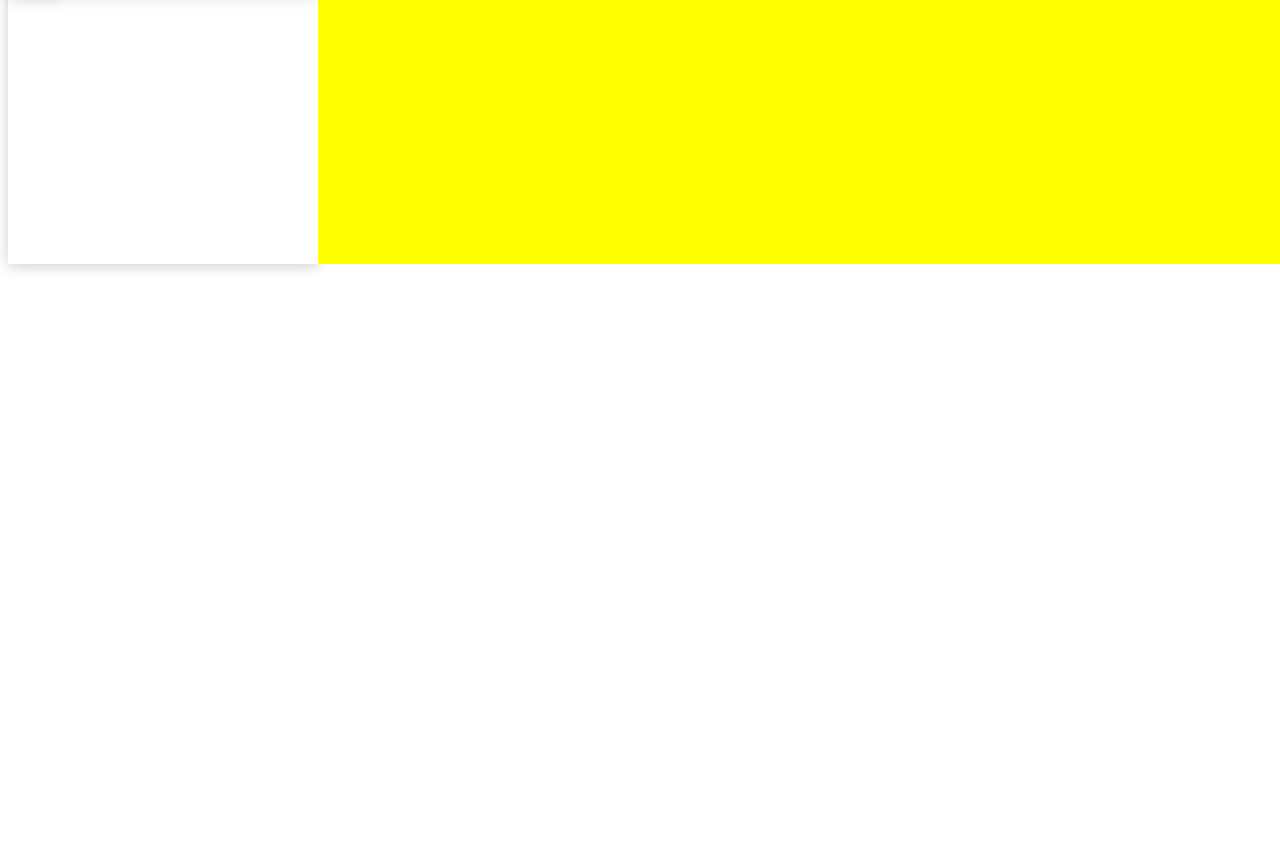
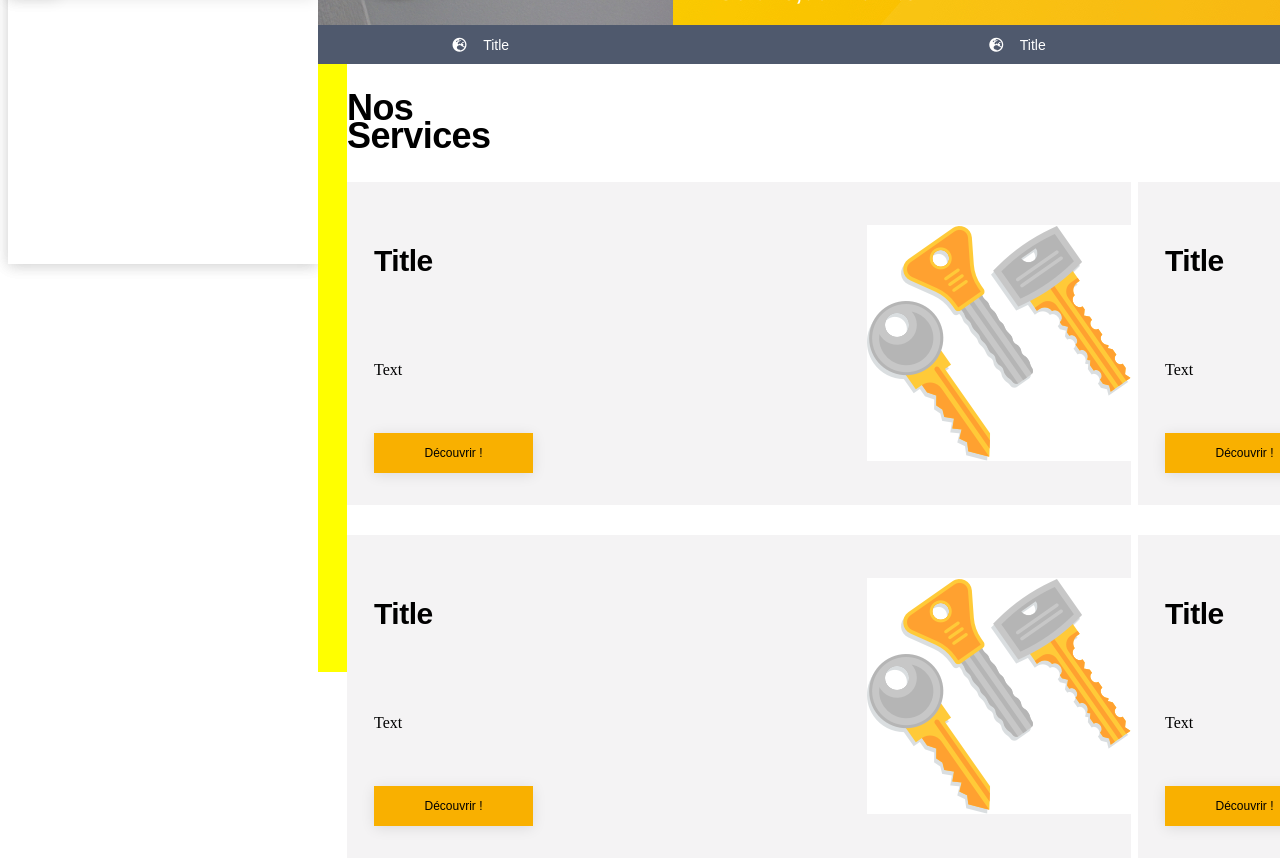
Before and after one commit to Marineincera/integrationTest, a plain HTML site: page index.html in a window 1280 px wide. Shown: the part 481-1339 px from the top of the page. Before the commit the page ends 800 px from the top, so only its background shows below. Drawn offline with Linux system fonts and the light colour scheme.

Commit message:
integration : services section done

```diff
--- a/index.html
+++ b/index.html
@@ -107,6 +107,66 @@
           <p>MEILLEURES VENTES</p>
         </div>
       </div>
+      <img class="group-32" src="images/Group32.jpg" alt="group32-image" />
+      <div class="group-22-rectangle container around-style">
+        <div class="group-22-rectangle-small container">
+          <i class="fas fa-globe-europe group-22-icon"></i>
+          <p>Title</p>
+        </div>
+        <div class="group-22-rectangle-small container">
+          <i class="fas fa-globe-europe group-22-icon"></i>
+          <p>Title</p>
+        </div>
+        <div class="group-22-rectangle-small container">
+          <i class="fas fa-globe-europe group-22-icon"></i>
+          <p>Title</p>
+        </div>
+      </div>
+      <div class="group-7 container column-direction">
+        <h2 class="nos-services">Nos Services</h2>
+        <div class="group-7-rectangle-big container">
+          <div class="group-7-rectangle-medium container">
+            <div class="group-7-rectangle-small container column-direction between-style">
+              <h3>Title</h3>
+              <p>Text</p>
+              <button class="yellow-button container">
+                <p>Découvrir !</p>
+              </button>
+            </div>
+            <img class="group-34" src="images/Group34.png" alt="group34-image" />
+          </div>
+          <div class="group-7-rectangle-medium container">
+            <div class="group-7-rectangle-small container column-direction between-style">
+              <h3>Title</h3>
+              <p>Text</p>
+              <button class="yellow-button container">
+                <p>Découvrir !</p>
+              </button>
+            </div>
+            <img class="group-34" src="images/Group34.png" alt="group34-image" />
+          </div>
+          <div class="group-7-rectangle-medium container">
+            <div class="group-7-rectangle-small container column-direction between-style">
+              <h3>Title</h3>
+              <p>Text</p>
+              <button class="yellow-button container">
+                <p>Découvrir !</p>
+              </button>
+            </div>
+            <img class="group-34" src="images/Group34.png" alt="group34-image" />
+          </div>
+          <div class="group-7-rectangle-medium container">
+            <div class="group-7-rectangle-small container column-direction between-style">
+              <h3>Title</h3>
+              <p>Text</p>
+              <button class="yellow-button container">
+                <p>Découvrir !</p>
+              </button>
+            </div>
+            <img class="group-34" src="images/Group34.png" alt="group34-image" />
+          </div>
+        </div>
+      </div>
     </div>
   </div>
   <script src="script.js"></script>
--- a/style.css
+++ b/style.css
@@ -60,16 +60,19 @@
     width: 20px;
     margin-right: 41px;
     margin-left: 27px;
+    align-items: center;
 }
 
 .group-67 {
     height: 61.15px;
     width: 239.88px;
+    align-items: center;
   }
 
 .group-25 {
     height: 50px;
     width: 644px;
+    align-items: center;
 }
 
 .group-25-rectangle {
@@ -98,6 +101,7 @@
     box-shadow: -3px 0 4px 0 rgba(0,0,0,0.12);
     align-items: center;
     margin-left: -17.75px;
+    align-items: center;
 }
 
 .magnifier {
@@ -113,12 +117,14 @@
 .group-2 {
     height: 50px;
     width: 512px;
+    align-items: center;
   }
 
 .group-7-9 {
     height: 50px;
     width: 96px;
     justify-content: center;
+    align-items: center;
 }
 
 .group-7-9 span {
@@ -141,12 +147,14 @@
 .group-3 {
     height: 26.5px;
     width: 25.98px;
+    align-items: center;
   }
 
 .groupe-7-9-rectangle-1 {
     height: 85px;
     width: 85px;
     background-color: #F59C00;
+    align-items: center;
 }
 
 .shopping-cart-1 {
@@ -181,6 +189,7 @@
     height: 50px;
     background-color: #FFFFFF;
     box-shadow: 0 2px 14px 0 rgba(0,0,0,0.1);
+    align-items: center;
 }
 
 
@@ -209,6 +218,7 @@
     width: 1610px;
     background-color: #FFFFFF;
     box-shadow: 36px 14px 14px 0 rgba(0,0,0,0.15);
+    align-items: center;
 }
 
 .stacked-goup-rectange-small{
@@ -216,6 +226,7 @@
     height: 28px;
     border-right: 1px solid #4F596D;;
     justify-content: center;
+    align-items: center;
 }
 
 .stacked-icon{
@@ -239,7 +250,128 @@
 
 /*  */
 
+.group-32 {
+    height: 338px;
+    width: 1610px;
+    align-items: center;
+  }
 
+.group-22-rectangle {
+    height: 39px;
+    width: 1610px;
+    background-color: #4F596D;
+    padding-left: -179.03px;
+    align-items: center;
+}
+
+.group-22-rectangle-small {
+    height: 22px;
+    width: 267.62px;
+    align-items: center;
+}
+
+.group-22-rectangle-small p {
+    height: 16px;
+    width: 237px;
+    color: #FFFFFF;
+    font-family: Arimo;
+    font-size: 14px;
+    letter-spacing: 0;
+    line-height: 16px;
+}
+
+.group-22-icon{
+    height: 22px;
+    width: 20.62px;
+    color: #FFFFFF;
+    font-size: 14px;
+    margin-right: 10.01px;
+    margin-top: 8px;
+}
+
+/*  */
+
+.group-7{
+    height: 608px;
+    width: 1583px;
+    align-items: left;
+    margin-left: 29px;
+    background-color: white;
+}
+
+.nos-services {
+    height: 28px;
+    width: 215px;
+    color: #000000;
+    font-family: Arimo;
+    font-size: 36px;
+    font-weight: 600;
+    letter-spacing: -0.58px;
+    line-height: 28px;
+}
+
+.group-7-rectangle-big{
+    flex-wrap: wrap;
+}
+
+.group-7-rectangle-medium{
+    height: 260px;
+    width: 784px;
+    margin-top: 30px;
+    align-items: center;
+    background-color: #F4F3F4;
+    padding-bottom: 32px;
+    padding-top: 31px;
+    margin-right: 7px;
+
+}
+
+.group-7-rectangle-small{
+    width: 784px;
+    padding-left: 27px;
+    height: 260px;
+}
+
+.group-7-rectangle-small h3{
+    height: 35px;
+    width: 280px;
+    color: #000000;
+    font-family: Arimo;
+    font-size: 30px;
+    font-weight: bold;
+    letter-spacing: -0.48px;
+    line-height: 35px;
+}
+
+.yellow-button{
+    height: 40px;
+    width: 159px;
+    background-color: #F9B000;
+    box-shadow: 0 2px 14px 0 rgba(0,0,0,0.1);
+    border-style: none;
+    justify-content: center;
+    align-items: center;
+}
+
+.yellow-button p {
+    height: 14px;
+    width: 88px;
+    color: #000000;
+    font-family: Arimo;
+    font-size: 12px;
+    letter-spacing: 0;
+    line-height: 14px;
+    text-align: center;
+}
+
+.group-34{
+    height: 236px;
+    width: 264px;
+    margin-left: 173.5px;
+    background-color: #FFFFFF;
+}
+
+/*  */
 .main-container{
     grid-area: main-container;
     background-color: yellow;
@@ -247,7 +379,6 @@
 
 .container, .section{
     display: flex;
-    align-items: center;
 }
 
 .column-direction{
```
Also changed, not shown: images/Group32.jpg (added), images/Group34.png (added), images/servi-bkg.jpg (added).
